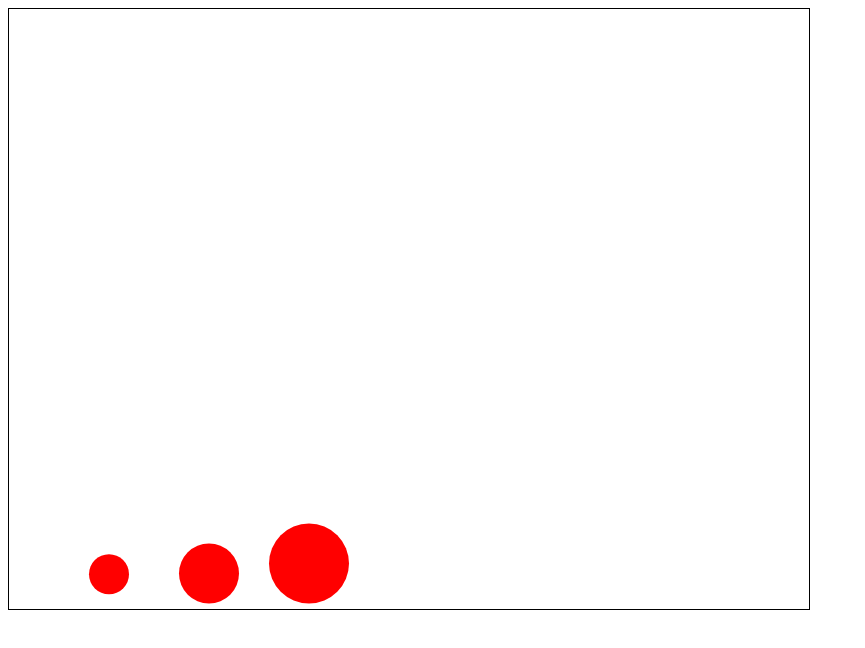
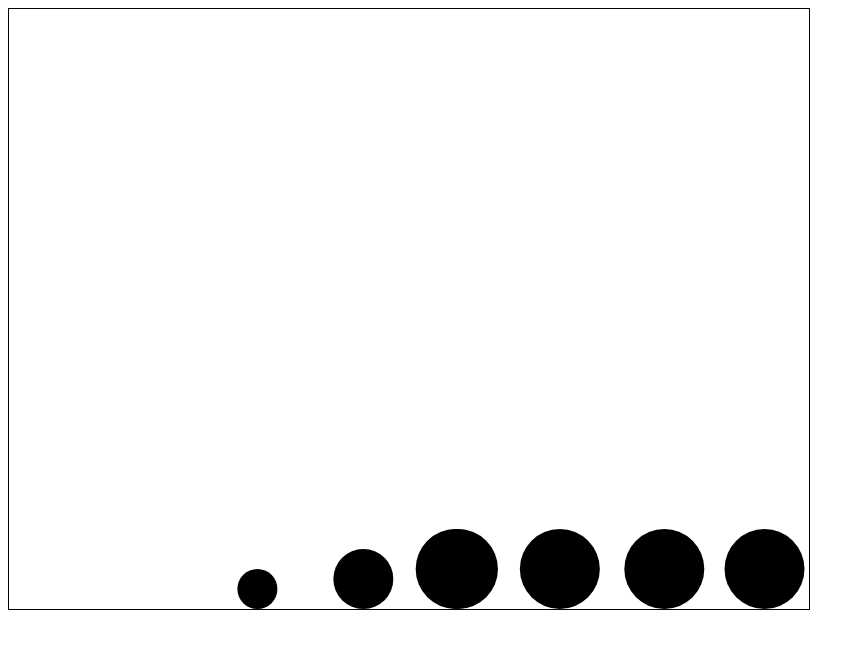
Before and after one commit to Ritesh-Sivanathan/mscipro, a plain HTML site: page Homepage/templates/Subjects/science/rigidbody.html in a window 1280 px wide. Shown: the whole page, without its empty margins (0-865 px from the left). Drawn offline with Linux system fonts and the light colour scheme.

Commit message:
+ updated rigid body

```diff
--- a/Homepage/templates/Subjects/science/rigidbody.html
+++ b/Homepage/templates/Subjects/science/rigidbody.html
@@ -40,14 +40,17 @@ class Ball {
 
   update() {
     // Apply gravity
-    this.ay = 0.5; // acceleration due to gravity
+    this.ay = 1; // acceleration due to gravity
 
+    function sleep(ms) {
+    return new Promise(resolve => setTimeout(resolve, ms));
+    }
     // Update velocity
     this.vx += this.ax;
     this.vy += this.ay;
 
     // Update position
-    this.x += this.vx;
+    this.x += Math.random(1,100);
     this.y += this.vy;
 
     // Check for collision with the ground
@@ -55,14 +58,31 @@ class Ball {
       this.y = canvas.height - this.radius;
       this.vy *= -0.8; // reverse velocity and apply some restitution
     }
+
+    if (this.y + this.radius >= canvas.width) {
+      this.y = canvas.height - this.radius;
+      this.vy *= -0.8;
+    }
+
+    if (this.x + this.radius >= canvas.width) {
+      this.x = canvas.width - this.radius;
+      this.x = 0;
+    }
   }
 
   draw() {
     ctx.beginPath();
     ctx.arc(this.x, this.y, this.radius, 0, Math.PI * 2);
     ctx.closePath();
-    ctx.fillStyle = 'red';
+    let x = Math.random(0,1);
+    if (x == 0) {
+      ctx.fillStyle = 'purple';
+      ctx.fill();
+    } else {
+      ctx.fillStyle = 'black';
     ctx.fill();
+    }
+
   }
 }
 
@@ -73,6 +93,11 @@ const balls = [];
 balls.push(new Ball(100, 100, 20, 1));
 balls.push(new Ball(200, 100, 30, 2));
 balls.push(new Ball(300, 100, 40, 3));
+balls.push(new Ball(300, 15, 40, 3));
+balls.push(new Ball(400, 45, 40, 4));
+balls.push(new Ball(500, 500, 40, 6));
+balls.push(new Ball(600, 150, 40, 5));
+
 
 // Track the ball being dragged
 let draggingBall = null;
```
